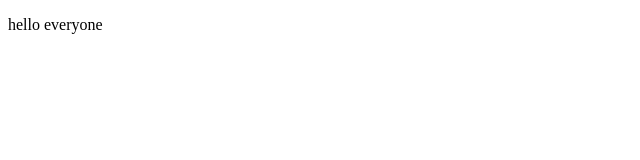
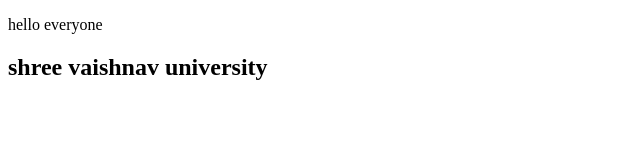
Before and after one commit to khushi-Gawshinde/localRepo, a plain HTML site: page index.html in a window 1280 px wide. Shown: the whole page, without its empty margins (0-640 px from the left). Drawn offline with Linux system fonts and the light colour scheme.

Commit message:
this is the name of university

```diff
--- a/index.html
+++ b/index.html
@@ -7,5 +7,6 @@
 </head>
 <body>
     <p> hello everyone</p>
+    <h2>shree vaishnav university</h2>
 </body>
 </html>
```
